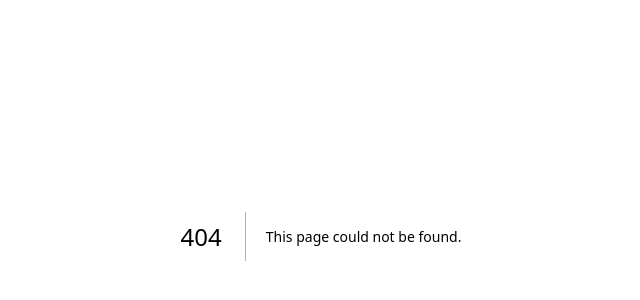
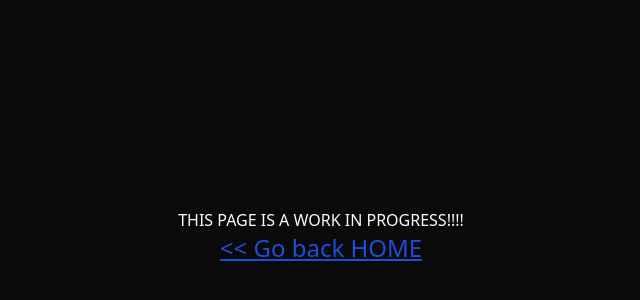
Before and after one commit to Andyrei/impro-generator, a Next.js app: page /settings in a window 1280 px wide. Before the commit this address had no page. Shown: the part 164-464 px from the top of the page, without its empty margins (319-959 px from the left). Built offline with nearby package versions, Linux system fonts and the light colour scheme.

Commit message:
ADD: settings page

```diff
--- /dev/null
+++ b/src/app/(pages)/settings/page.tsx
@@ -0,0 +1,11 @@
+import Link from 'next/link'
+import React from 'react'
+
+type Props = {}
+
+export default function page({}: Props) {
+  return (<div className='mx-auto max-w-screen-sm min-h-[100dvh] flex flex-col items-center justify-center'>
+    <h1> THIS PAGE IS A WORK IN PROGRESS!!!!</h1>
+    <Link href={'/'} className='text-blue-700 text-2xl underline'> &lt;&lt; Go back HOME</Link>
+</div>)
+}
```
